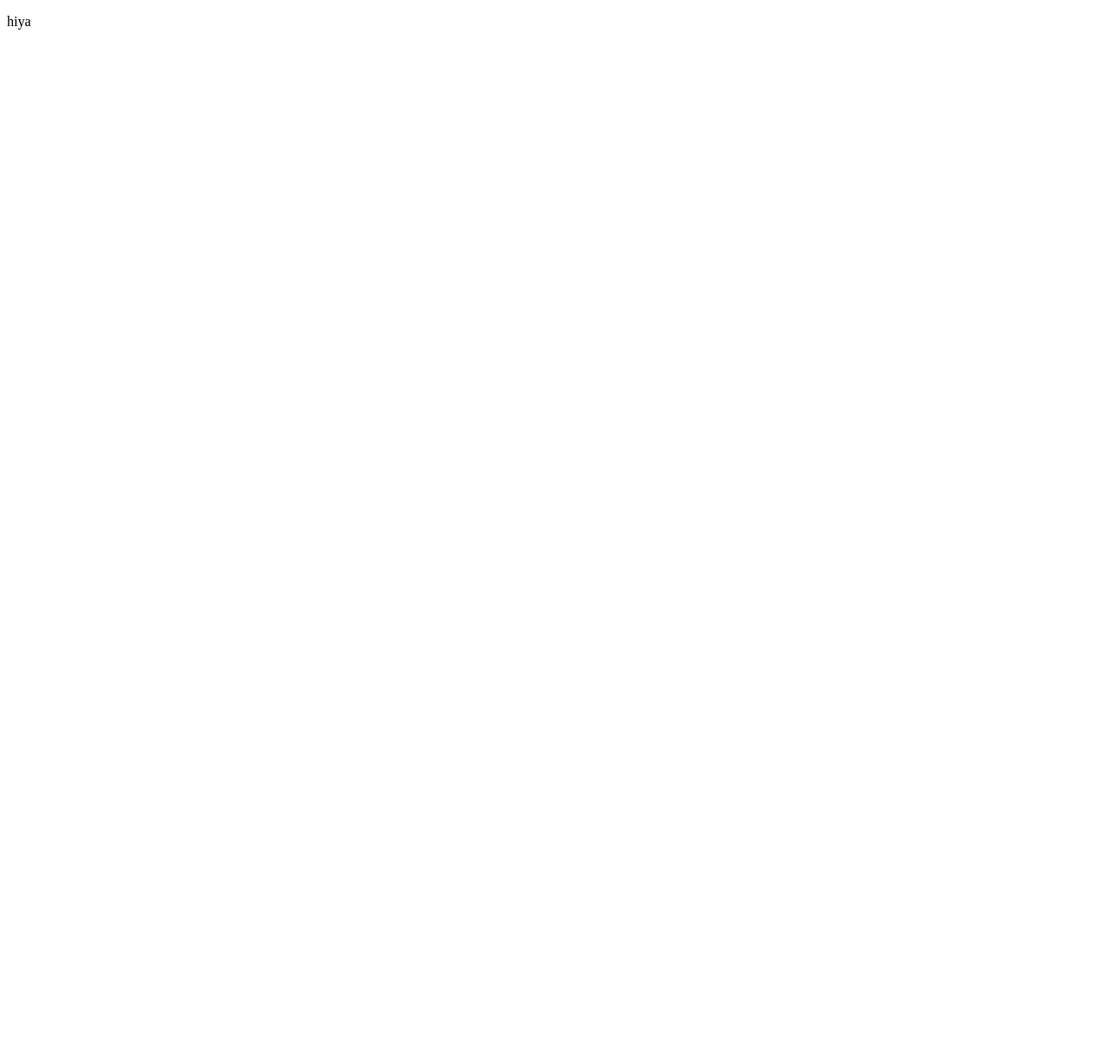
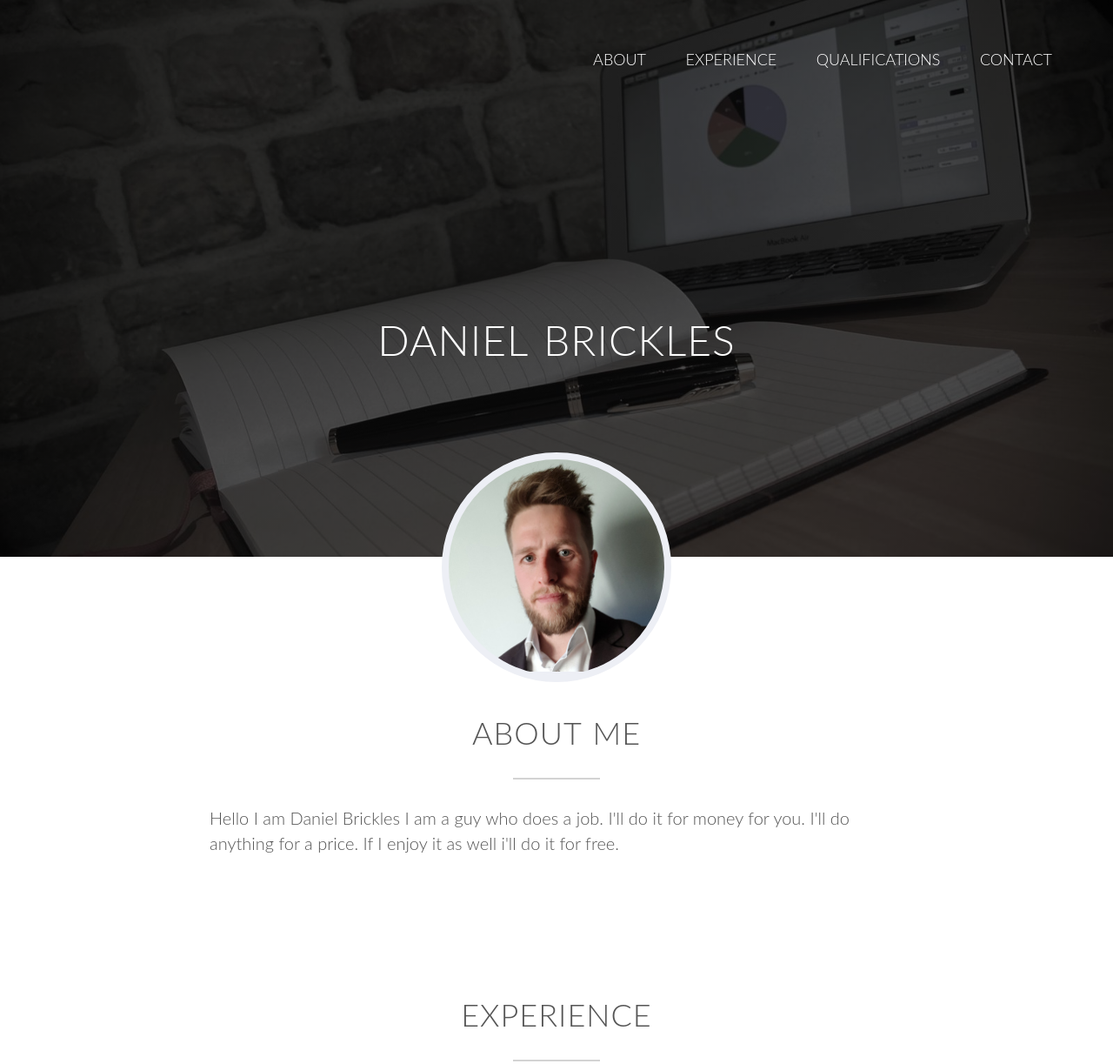
Before and after one commit to benjicwood/daniel-brickles-cv, a plain HTML site: page index.html in a window 1280 px wide. Shown: the top 1223 px of the page at 87% size. Before the commit the page ends 800 px from the top, so only its background shows below. Drawn offline with Linux system fonts and the light colour scheme.

Commit message:
add basic outline of website

```diff
--- /dev/null
+++ b/css/style.css
@@ -0,0 +1,147 @@
+* {
+    margin: 0;
+    padding: 0;
+    box-sizing: border-box;
+}
+
+html,
+body {
+    background-color: #fff;
+    color: #555;
+    font-family: 'Lato', 'Arial', sans-serif;
+    font-weight: 300;
+    font-size: 20px;
+    text-rendering: optimizeLegibility;
+    overflow-x: hidden;
+}
+
+.row {
+    max-width: 1140px;
+    margin: 0 auto;
+}
+
+section {
+    padding: 80px 0;
+}
+
+h1, h2, h3 { font-weight: 300; text-transform: uppercase; text-align: center; }
+h1 { margin-top: 0; margin-bottom: 20px; color: #fff; font-size: 240%; word-spacing: 4px; letter-spacing: 1px; }
+h2 { font-size: 180%; word-spacing: 2px; text-align: center; margin-bottom: 30px; letter-spacing: 1px; }
+h2:after { display: block; height: 2px; background-color: lightgrey; content: " "; width: 100px;margin: 0 auto; margin-top: 30px; }
+h3 { font-size: 110%; margin-bottom: 15px; }
+
+/* ----- PARAGRAPHS ----- */
+.paragraph {
+    line-height: 145%;
+    width: 70%;
+    margin-left: 15%;
+}
+
+/* ----- LINKS ----- */
+
+a:link,
+a:visited {
+    color: #333;
+    text-decoration: none;
+    padding-bottom: 1px;
+    border-bottom: 1px solid #333;
+    -webkit-transition: border-bottom 0.2s, color 0.2s;
+    transition: border-bottom 0.2s, color 0.2s;
+}
+
+a:hover,
+a:active {
+    color: #555;
+    border-bottom: 1px solid transparent;
+}
+
+/* HEADER */
+
+header {
+    background-image: -webkit-linear-gradient(rgba(0, 0, 0, 0.7), rgba(0, 0, 0, 0.7)), url(img/main-banner.jpg);
+    background-image: linear-gradient(rgba(0, 0, 0, 0.7), rgba(0, 0, 0, 0.7)), url(img/main-banner.jpg);
+    background-size: cover;
+    background-position: center;
+    height: 80vh;
+    background-attachment: fixed;
+}
+
+.header-title {
+    position: absolute;
+    width: 1140px;
+    top: 50%;
+    left: 50%;
+    -webkit-transform: translate(-50%, -50%);
+    -ms-transform: translate(-50%, -50%);
+    transform: translate(-50%, -50%);
+}
+
+/* NAV */
+.main-nav {
+    float: right;
+    list-style: none;
+    margin-top: 55px;
+}
+
+.main-nav li {
+    display: inline-block;
+    margin-left: 40px;
+}
+
+.main-nav li a:link,
+.main-nav li a:visited {
+    padding: 8px 0;
+    color: #fff;
+    text-decoration: none;
+    text-transform: uppercase;
+    font-size: 90%;
+    border-bottom: 2px solid transparent;
+    -webkit-transition: border-bottom 0.2s;
+    transition: border-bottom 0.2s;
+}
+
+.main-nav li a:hover,
+.main-nav li a:active {
+    border-bottom: 2px solid #e67e22;
+}
+
+/* ----- PROFILE PICTURE ----- */
+
+.profile {
+    width: 264px;
+    height: 260px;
+    margin: 0 auto;
+}
+
+.profile-image-border {
+    display: block;
+    border-radius: 50%;
+    border: 8px solid rgba(237, 239, 245, 1);
+    background-color: rgba(237, 239, 245, 1);
+    overflow: hidden;
+    position: absolute;
+    top: 65%;
+}
+
+.profile-image {
+    object-position: 50% 50%;
+    width: 248px;
+    height: 244px;
+    object-fit: cover;
+}
+
+.extra-padding {
+    padding-top: 100px;
+}
+
+/* FOOTER */
+
+footer {
+    left: 0;
+    bottom: 0;
+    width: 100%;
+    background-color: #333;
+    color: white;
+    text-align: center;
+    height: 50px;
+}
--- a/index.html
+++ b/index.html
@@ -3,8 +3,73 @@
         <head>
             <meta charset="UTF-8">
             <title>Daniel Brickles</title>
+            <link href="css/style.css" rel="stylesheet">
         </head>
         <body>
-            <p>hiya</p>
+
+            <header>
+                <nav>
+                    <div class="row">
+                        <ul class="main-nav js--main-nav">
+                            <li><a href="#about">About</a></li>
+                            <li><a href="#experience">Experience</a></li>
+                            <li><a href="#qualifications">Qualifications</a></li>
+                            <li><a href="#contact">Contact</a></li>
+                        </ul>
+                    </div>
+                </nav>
+                <div class="header-title">
+                    <h1>Daniel Brickles</h1>
+                </div>
+
+                <div class="profile">
+                    <div class="profile-image-border">
+                        <img src="css/img/linkedin-pic.jpg" class="profile-image">
+                    </div>
+                </div>
+
+            </header>
+
+            <section class="section-features js--section-features" id="about">
+                <div class="row extra-padding">
+
+<!-- ABOUT SECTION -->
+                    <h2>About Me</h2>
+
+                    <p class="paragraph">
+                        Hello I am Daniel Brickles I am a guy who does a job. I'll do it for money for you. I'll do anything for a price. If I enjoy it as well i'll do it for free.
+                    </p>
+                </div>
+
+            </section>
+
+<!-- EXPERIENCE -->
+            <section id="experience">
+                <div class="row">
+                    <h2>Experience</h2>
+                </div>
+
+            </section>
+
+<!-- QUALIFICATIONS -->
+            <section id="qualifications">
+                <div class="row">
+                    <h2>Qualifications</h2>
+                </div>
+
+            </section>
+
+<!-- CONTACT -->
+            <section id="contact">
+                <div class="row">
+                    <h2>Contact</h2>
+                </div>
+
+            </section>
+
+            <footer>
+                <div class="footer">
+            </footer>
+
         </body>
     </html>
```
Also changed, not shown: css/img/linkedin-pic.jpg (added), css/img/main-banner.jpg (added), 1 other file.
